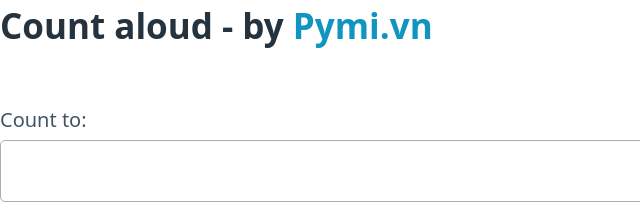
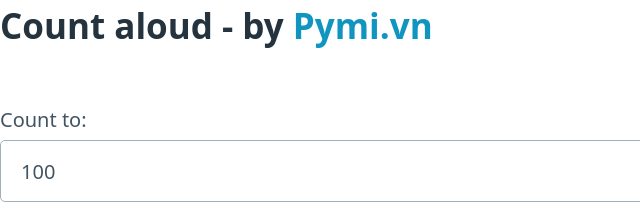
Before and after one commit to hvnsweeting/js-toys, a plain HTML site: page count.html in a window 1280 px wide. Shown: the top 219 px of the page, 0-640 px from the left. Drawn offline with Linux system fonts and the light colour scheme.

Commit message:
Fix default

```diff
--- a/count.html
+++ b/count.html
@@ -10,7 +10,7 @@
     <body>
         <h2>Count aloud - by <a href="https://pymi.vn">Pymi.vn</a></h2>
         <label>Count to:</label>
-        <input id="to" type="number" min=1 max=100 value=100/>
+        <input id="to" type="number" min=1 max=100 value="100"/>
         <select name="lang" id="lang">
             <option value="en">English</option>
             <option value="ja">Japanese</option>
```
